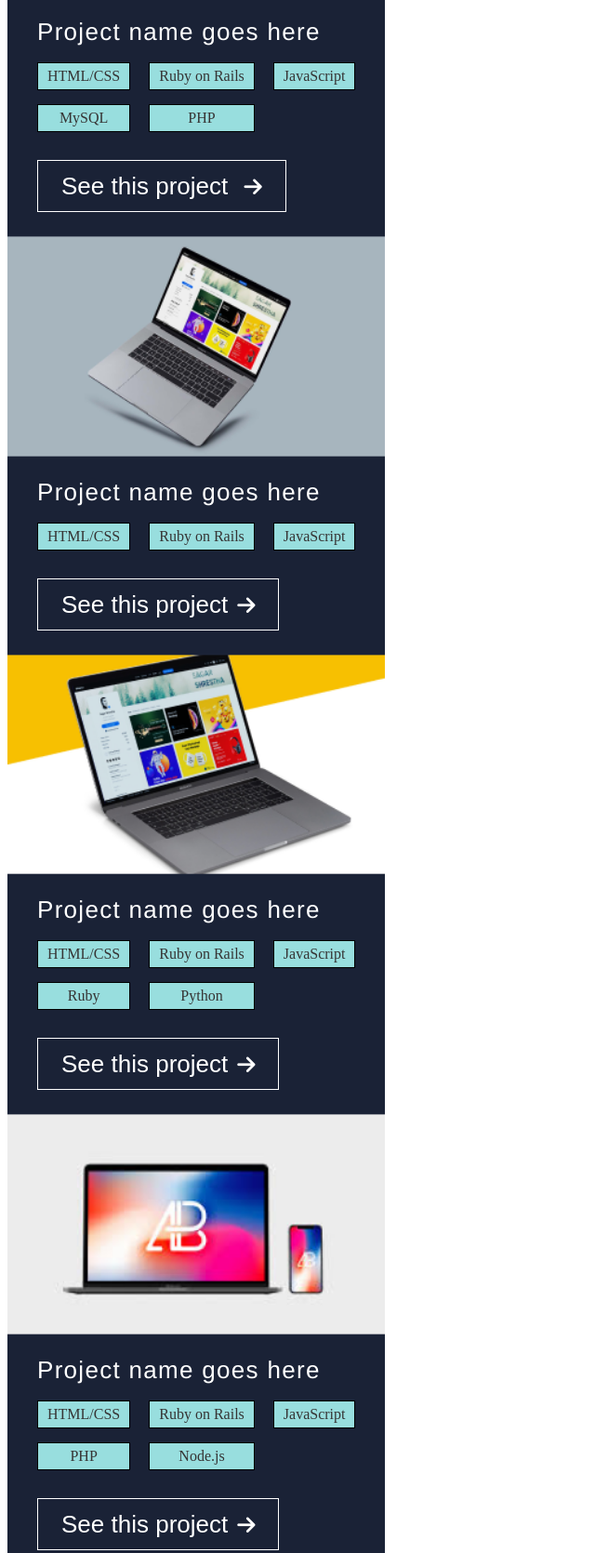
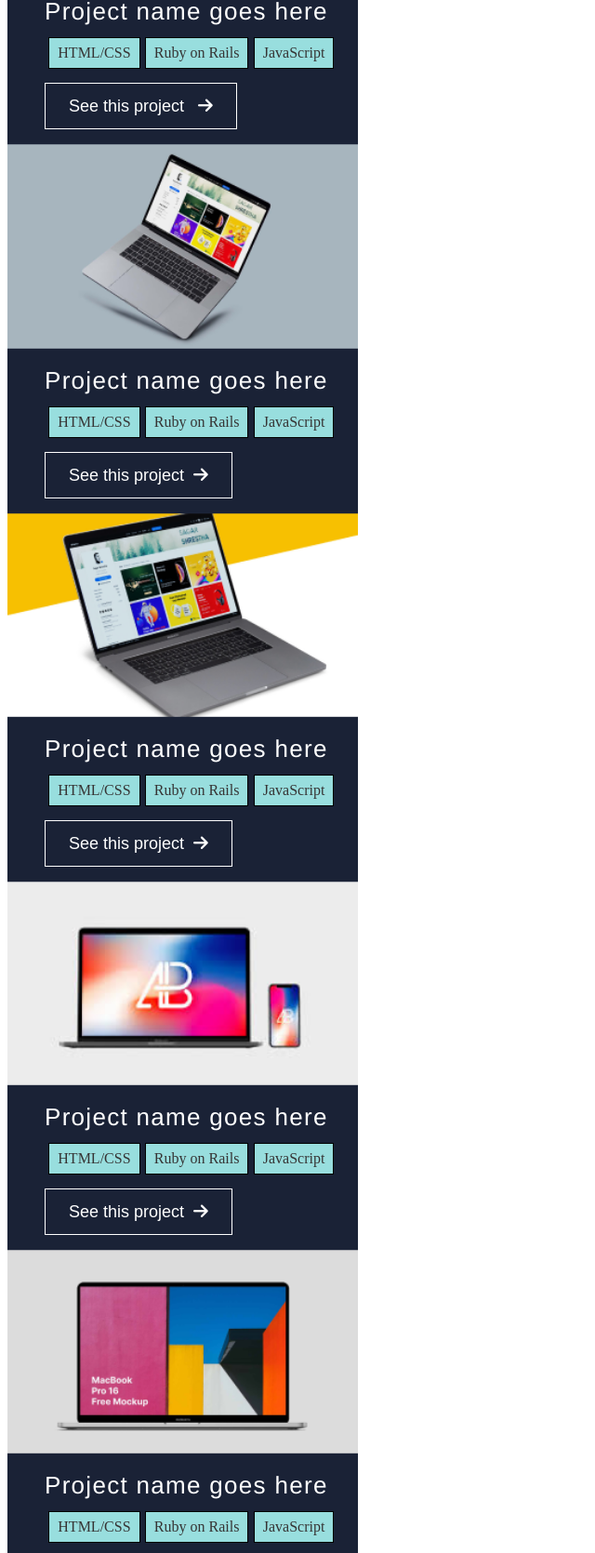
Before and after one commit to shella12/portofolio-ayesha, a website: page index.html in a window 1280 px wide. Shown: the part 1028-2698 px from the top of the page at 93% size, without its empty margins (0-640 px from the left). Drawn offline with Linux system fonts and the light colour scheme.

Commit message:
Fix reviewed mistakes

```diff
--- a/index.html
+++ b/index.html
@@ -48,71 +48,61 @@
         <div class="project">
             <img src="images/project1.png" alt="First Project">
             <h3>Project name goes here</h3>
-            <div class="tech-stack">
-                <span>HTML/CSS</span>
-                <span>Ruby on Rails</span>
-                <span>JavaScript</span>
-                <span>MySQL</span>
-                <span>PHP</span>
-            </div>
+                <ul class="list-tech">
+                    <li>HTML/CSS</li>
+                    <li>Ruby on Rails</li>
+                    <li>JavaScript</li>
+                </ul>
             <button type="button">See this project <i class="fa fa-arrow-right"></i></button>
         </div>
         <div class="project">
             <img src="images/project2.png" alt="Second Project">
             <h3>Project name goes here</h3>
-            <div class="tech-stack">
-                <span>HTML/CSS</span>
-                <span>Ruby on Rails</span>
-                <span>JavaScript</span>
-            </div>
+                <ul class="list-tech">
+                    <li>HTML/CSS</li>
+                    <li>Ruby on Rails</li>
+                    <li>JavaScript</li>
+                </ul>
             <button type="button">See this project<i class="fa fa-arrow-right"></i></button>
         </div>
         <div class="project">
             <img src="images/project3.png" alt="Third Project">
             <h3>Project name goes here</h3>
-            <div class="tech-stack">
-                <span>HTML/CSS</span>
-                <span>Ruby on Rails</span>
-                <span>JavaScript</span>
-                <span>Ruby</span>
-                <span>Python</span>
-            </div>
+                <ul class="list-tech">
+                    <li>HTML/CSS</li>
+                    <li>Ruby on Rails</li>
+                    <li>JavaScript</li>
+                </ul>
             <button type="button">See this project<i class="fa fa-arrow-right"></i></button>
         </div>
         <div class="project">
             <img src="images/project4.png" alt="Fourth Project">
             <h3>Project name goes here</h3>
-            <div class="tech-stack">
-                <span>HTML/CSS</span>
-                <span>Ruby on Rails</span>
-                <span>JavaScript</span>
-                <span>PHP</span>
-                <span>Node.js</span>
-            </div>
+                <ul class="list-tech">
+                    <li>HTML/CSS</li>
+                    <li>Ruby on Rails</li>
+                    <li>JavaScript</li>
+                </ul>
             <button type="button">See this project<i class="fa fa-arrow-right"></i></button>
         </div>
         <div class="project">
             <img src="images/project5.png" alt="Fifth Project">
             <h3>Project name goes here</h3>
-            <div class="tech-stack">
-                <span>HTML/CSS</span>
-                <span>Ruby on Rails</span>
-                <span>JavaScript</span>
-                <span>React.js</span>
-
-            </div>
+                <ul class="list-tech">
+                    <li>HTML/CSS</li>
+                    <li>Ruby on Rails</li>
+                    <li>JavaScript</li>
+                </ul>
             <button type="button">See this project<i class="fa fa-arrow-right"></i></button>
         </div>
         <div class="project">
             <img src="images/project6.png" alt="Sixth Project">
             <h3>Project name goes here</h3>
-            <div class="tech-stack">
-                <span>HTML/CSS</span>
-                <span>Ruby on Rails</span>
-                <span>JavaScript</span>
-                <span>Ruby</span>
-                <span>Node.js</span>
-            </div>
+                <ul class="list-tech">
+                    <li>HTML/CSS</li>
+                    <li>Ruby on Rails</li>
+                    <li>JavaScript</li>
+                </ul>
             <button type="button">See this project<i class="fa fa-arrow-right"></i></button>
         </div>
     </section>
@@ -134,7 +124,7 @@
             </ul>
         </div>
         <div class="skills framework">
-            <h1>Framworks</h1>
+            <h1>Frameworks</h1>
             <ul>
                 <li>Bootstrap</li>
                 <li>Ruby on rails</li>
--- a/style.css
+++ b/style.css
@@ -110,6 +110,10 @@
 }
 
 /* Work-section */
+.work {
+  display: grid;
+  grid-template-columns: 400px;
+}
 
 .work h1 {
   font-family: 'Playfair', sans-serif;
@@ -121,10 +125,14 @@
 }
 
 .work .project {
+  display: flex;
+  flex-direction: column;
+  flex-wrap: wrap;
   width: fit-content;
   background: #1a2236;
+  justify-content: flex-start;
   color: #fff;
-  padding: 0%;
+  padding: 0;
 }
 
 .project img {
@@ -133,7 +141,7 @@
 }
 
 .project h3 {
-  margin: 25px 32px 5px 32px;
+  margin: 25px 32px 0 40px;
   font-family: 'Poppins', 'Franklin Gothic Medium', 'Arial Narrow', Arial, sans-serif;
   font-size: 26px;
   font-weight: lighter;
@@ -142,17 +150,19 @@
   text-align: left;
 }
 
-.project .tech-stack {
-  display: grid;
-  margin: 25px 32px 5px 32px;
-  grid-template-columns: auto auto auto;
-  column-gap: 20px;
-  row-gap: 15px;
-  color: rgb(54, 52, 52);
+.project .list-tech {
+  list-style: none;
+  margin: 20px 20px 0 0;
+  display: flex;
+  flex-wrap: wrap;
+  justify-content: space-evenly;
+  align-items: flex-start;
 }
 
-.project .tech-stack span {
-  padding: 5px 10px;
+.project .list-tech li {
+  display: inline;
+  margin-right: 1px;
+  padding: 7px 9px;
   border: 1px solid #000;
   background: #98dede;
   text-align: center;
@@ -160,13 +170,14 @@
 }
 
 .project button {
-  margin: 25px 32px;
+  width: fit-content;
+  margin: 15px 40px;
   font-family: 'Poppins', sans-serif;
-  font-size: 26px;
+  font-size: 18px;
   font-weight: 300;
   line-height: 24px;
   letter-spacing: 0;
-  padding: 15px 25px;
+  padding: 12px 25px;
   border: 1px solid #fff;
   background: #1a2236;
   text-align: left;
@@ -176,42 +187,14 @@
 .project button i {
   margin-left: 10px;
   color: #fff;
-  font-size: 22px;
-}
-
-/* hover-effects */
-.project button:hover {
-  background: #fff;
-  color: #1a2236;
-  border: 2px solid #1a2236;
-}
-
-.project button:active {
-  border: 2px solid #fff;
-}
-
-.project > button:hover i {
-  color: #1a2236;
-}
-
-.primary-button button:hover {
-  border: 1px solid #1a2236;
-  background-color: white;
-  color: #1a2236;
-}
-
-.primary-button button:active {
-  border: 2px solid #1a2236;
-  background-color: white;
-  color: #1a2236;
+  font-size: 18px;
 }
 
 /* About-section */
 
 .about-us {
-  display: flex;
-  flex-direction: column;
-  flex-wrap: wrap;
+  display: grid;
+  grid-template-columns: 100%;
   width: fit-content;
   padding: 10px;
 }
@@ -226,7 +209,7 @@
 }
 
 .about-us p {
-  width: 380px;
+  width: 340px;
   text-align: justify;
 }
 
@@ -281,3 +264,50 @@
 .about-us .skill {
   background: #febf52 url(/images/skill-bg.png) right bottom no-repeat;
 }
+
+/* hover-effects */
+.project button:hover {
+  background: #fff;
+  color: #1a2236;
+  border: 2px solid #1a2236;
+}
+
+.project button:active {
+  border: 2px solid #fff;
+}
+
+.project > button:hover i {
+  color: #1a2236;
+}
+
+.primary-button button:hover {
+  border: 1px solid #1a2236;
+  background-color: white;
+  color: #1a2236;
+}
+
+.primary-button button:active {
+  border: 2px solid #1a2236;
+  background-color: white;
+  color: #1a2236;
+}
+
+.about-us .button:hover {
+  background-color: #fff;
+  border: 1px solid #1a2236;
+  color: #1a2236;
+}
+
+.about-us .button:hover small {
+  color: #1a2236;
+}
+
+.about-us .button:active {
+  border: 2px solid #1a2236;
+}
+
+.about-us .button:hover div {
+  background-color: #fff;
+  color: #1a2236;
+  border-color: #1a2236;
+}
```
